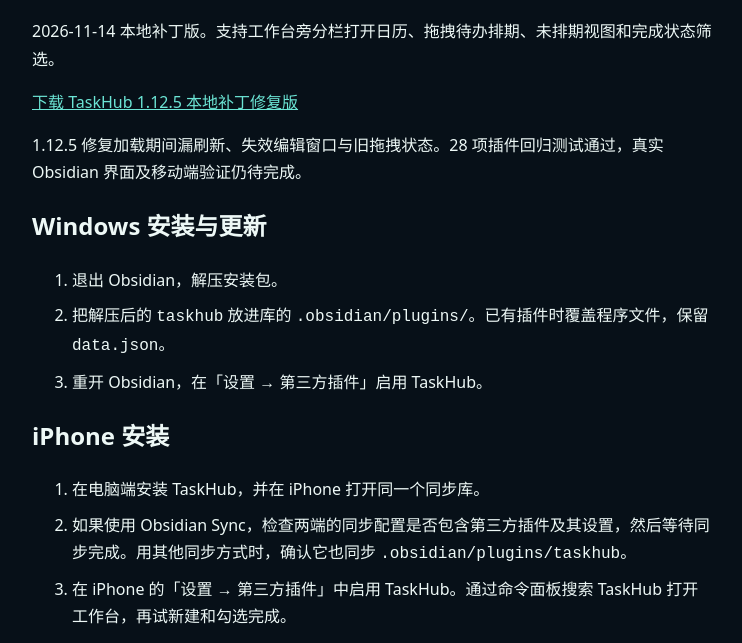
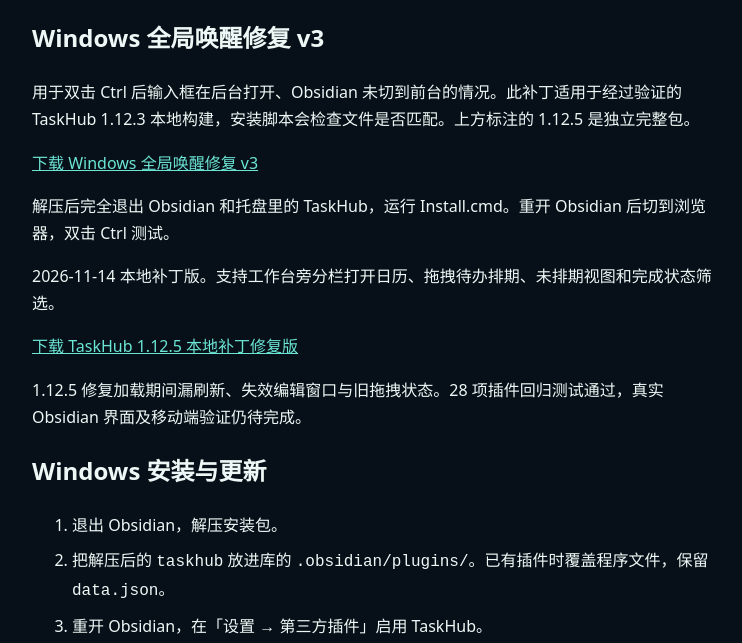
Before and after one commit to Marcus-same/marcus-output-library, a plain HTML site: page docs/taskhub/index.html in a window 1280 px wide. Shown: the part 138-781 px from the top of the page, without its empty margins (268-1010 px from the left). Drawn offline with Linux system fonts and the light colour scheme.

Commit message:
Publish TaskHub Windows wake fix v3

```diff
--- a/docs/taskhub/index.html
+++ b/docs/taskhub/index.html
@@ -4,6 +4,10 @@
 <style>body{font:16px/1.7 system-ui,sans-serif;margin:0;background:#071018;color:#edf8f6}main{max-width:680px;margin:auto;padding:32px 20px}a{color:#6ce5d5}code{overflow-wrap:anywhere}li{margin:8px 0}</style>
 <main><a href="../">返回 Marcus · 产出库</a>
 <h1>TaskHub 1.12.5 本地补丁修复版</h1>
+<h2>Windows 全局唤醒修复 v3</h2>
+<p>用于双击 Ctrl 后输入框在后台打开、Obsidian 未切到前台的情况。此补丁适用于经过验证的 TaskHub 1.12.3 本地构建，安装脚本会检查文件是否匹配。上方标注的 1.12.5 是独立完整包。</p>
+<p><a href="../downloads/TaskHub-Wake-Fix-v3-20261116.zip" download>下载 Windows 全局唤醒修复 v3</a></p>
+<p>解压后完全退出 Obsidian 和托盘里的 TaskHub，运行 Install.cmd。重开 Obsidian 后切到浏览器，双击 Ctrl 测试。</p>
 <p>2026-11-14 本地补丁版。支持工作台旁分栏打开日历、拖拽待办排期、未排期视图和完成状态筛选。</p>
 <p><a href="../downloads/TaskHub-1.12.5-local-fix.zip" download>下载 TaskHub 1.12.5 本地补丁修复版</a></p>
 <p>1.12.5 修复加载期间漏刷新、失效编辑窗口与旧拖拽状态。28 项插件回归测试通过，真实 Obsidian 界面及移动端验证仍待完成。</p>
```
Also changed, not shown: 1 other file.
